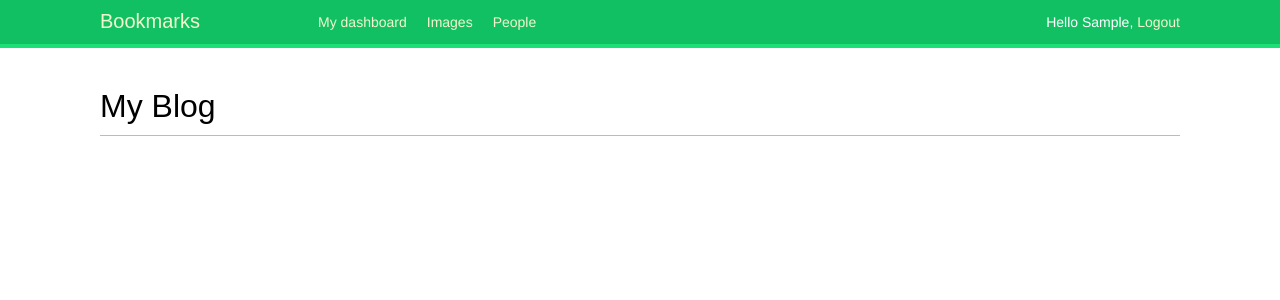
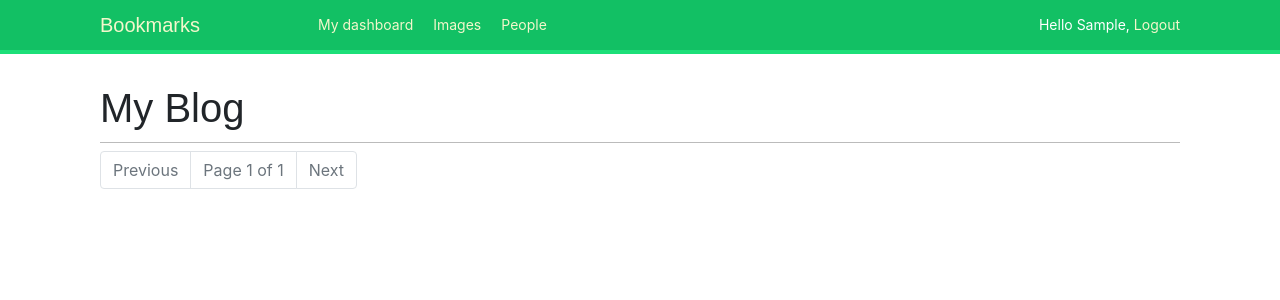
Before and after one commit to sahilmehra98/Blog-Share-Django, a Django app: page /blog/ in a window 1280 px wide. Shown: the top 300 px of the page. Run offline with Django 3.2, Linux system fonts and the light colour scheme; the visitor is signed in with stand-in values (Sample User, id 1); data that the repository does not hold is empty; some libraries are stand-ins or nearby versions; some web fonts are replaced.

Commit message:
Added pagination.

```diff
--- a/blogshare/account/templates/base.html
+++ b/blogshare/account/templates/base.html
@@ -4,6 +4,7 @@
   <head>
     <title>{% block title %}{% endblock %}</title>
     <link href="{% static "css/base.css" %}" rel="stylesheet">
+    <link rel="stylesheet" href="https://stackpath.bootstrapcdn.com/bootstrap/4.4.1/css/bootstrap.min.css" integrity="sha384-Vkoo8x4CGsO3+Hhxv8T/Q5PaXtkKtu6ug5TOeNV6gBiFeWPGFN9MuhOf23Q9Ifjh" crossorigin="anonymous">
   </head>
   <body>
     <div id="header">
@@ -47,5 +48,8 @@
       {% block content %}
       {% endblock %}
     </div>
+    <script src="https://code.jquery.com/jquery-3.4.1.slim.min.js" integrity="sha384-J6qa4849blE2+poT4WnyKhv5vZF5SrPo0iEjwBvKU7imGFAV0wwj1yYfoRSJoZ+n" crossorigin="anonymous"></script>
+    <script src="https://cdn.jsdelivr.net/npm/popper.js@1.16.0/dist/umd/popper.min.js" integrity="sha384-Q6E9RHvbIyZFJoft+2mJbHaEWldlvI9IOYy5n3zV9zzTtmI3UksdQRVvoxMfooAo" crossorigin="anonymous"></script>
+    <script src="https://stackpath.bootstrapcdn.com/bootstrap/4.4.1/js/bootstrap.min.js" integrity="sha384-wfSDF2E50Y2D1uUdj0O3uMBJnjuUD4Ih7YwaYd1iqfktj0Uod8GCExl3Og8ifwB6" crossorigin="anonymous"></script>
   </body>
 </html>
--- a/blogshare/blog/templates/blog_post/list.html
+++ b/blogshare/blog/templates/blog_post/list.html
@@ -11,4 +11,5 @@
     </p>
     {{ post.body|truncatewords:30|linebreaks }}
   {% endfor %}
+  {% include "pagination.html" with page=posts %}
 {% endblock %}
--- /dev/null
+++ b/blogshare/blog/templates/pagination.html
@@ -0,0 +1,22 @@
+<nav aria-label="Page navigation example">
+  <ul class="pagination">
+      <li class="page-item {% if page.has_previous %}{% else %}disabled{% endif %}">
+        <a class="page-link" {% if page.has_previous %}href="?page={{ page.previous_page_number }}" {% else %} tabindex="-1" aria-disabled="true"{% endif %}>
+          Previous
+        </a>
+      </li>
+
+    <li class="page-item disabled">
+      <a class="page-link" href="#" tabindex="-1" aria-disabled="true">
+        Page {{ page.number }} of {{ page.paginator.num_pages }}
+      </a>
+    </li>
+
+      <li class="page-item {% if page.has_next %}{% else %}disabled{% endif %}">
+        <a class="page-link" {% if page.has_next %} href="?page={{ page.next_page_number }}" {% else %} tabindex="-1" aria-disabled="true"{% endif %}>
+          Next
+        </a>
+      </li>
+
+  </ul>
+</nav>
--- a/blogshare/blog/views.py
+++ b/blogshare/blog/views.py
@@ -1,12 +1,25 @@
 from django.shortcuts import render, get_object_or_404
 from .models import Post
 from django.contrib.auth.decorators import login_required
+from django.core.paginator import Paginator, EmptyPage, PageNotAnInteger
 
 # Create your views here.
 @login_required
 def post_list(request):
-    posts=Post.published.filter(author__email=request.user)
-    return render(request, 'blog_post/list.html', {'posts':posts})
+    object_list=Post.published.filter(author__email=request.user)
+    #3 posts per page
+    paginator=Paginator(object_list, 3)
+    page=request.GET.get('page')
+    try:
+        posts=paginator.page(page)
+    except PageNotAnInteger:
+        #If page is not an integer, deliver the first page
+        posts=paginator.page(1)
+    except EmptyPage:
+        #if page is out of range, deliver last page of results
+        posts=paginator.page(paginator.num_pages)
+
+    return render(request, 'blog_post/list.html', {'posts':posts, 'page':page})
 
 @login_required
 def post_detail(request, year, month, day, slug):
```
